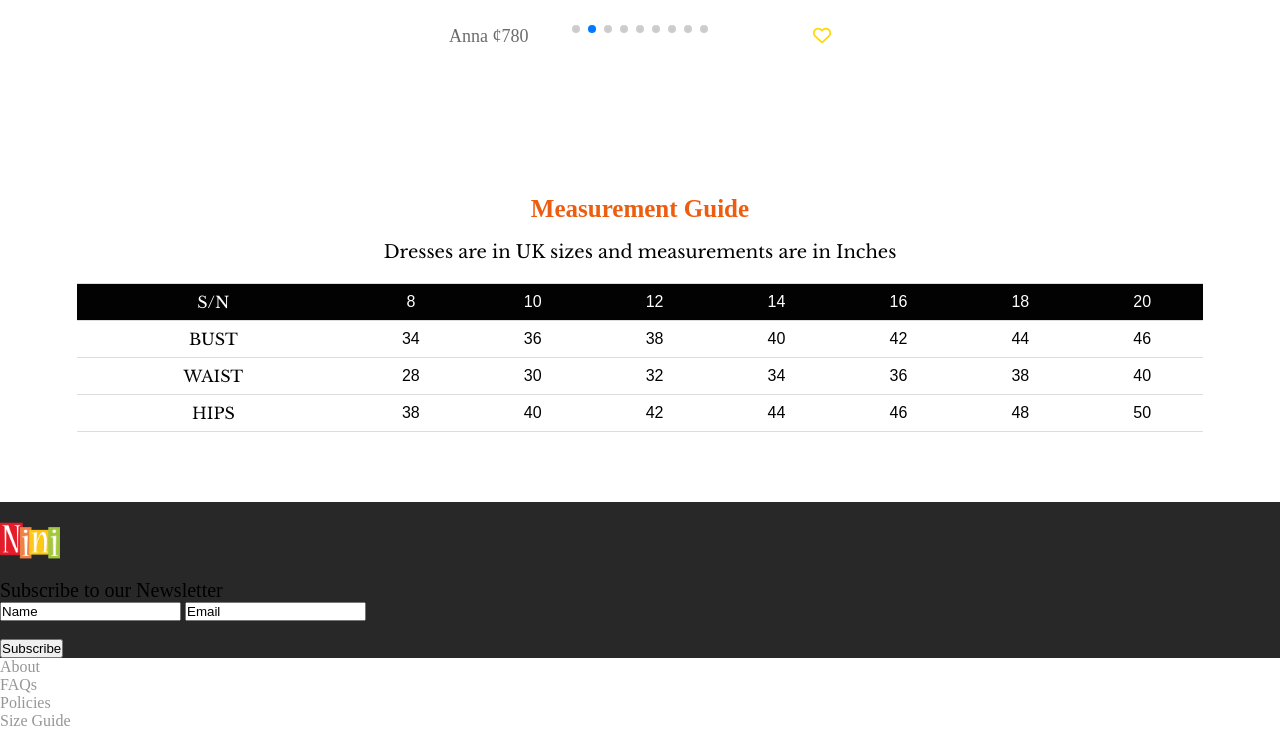
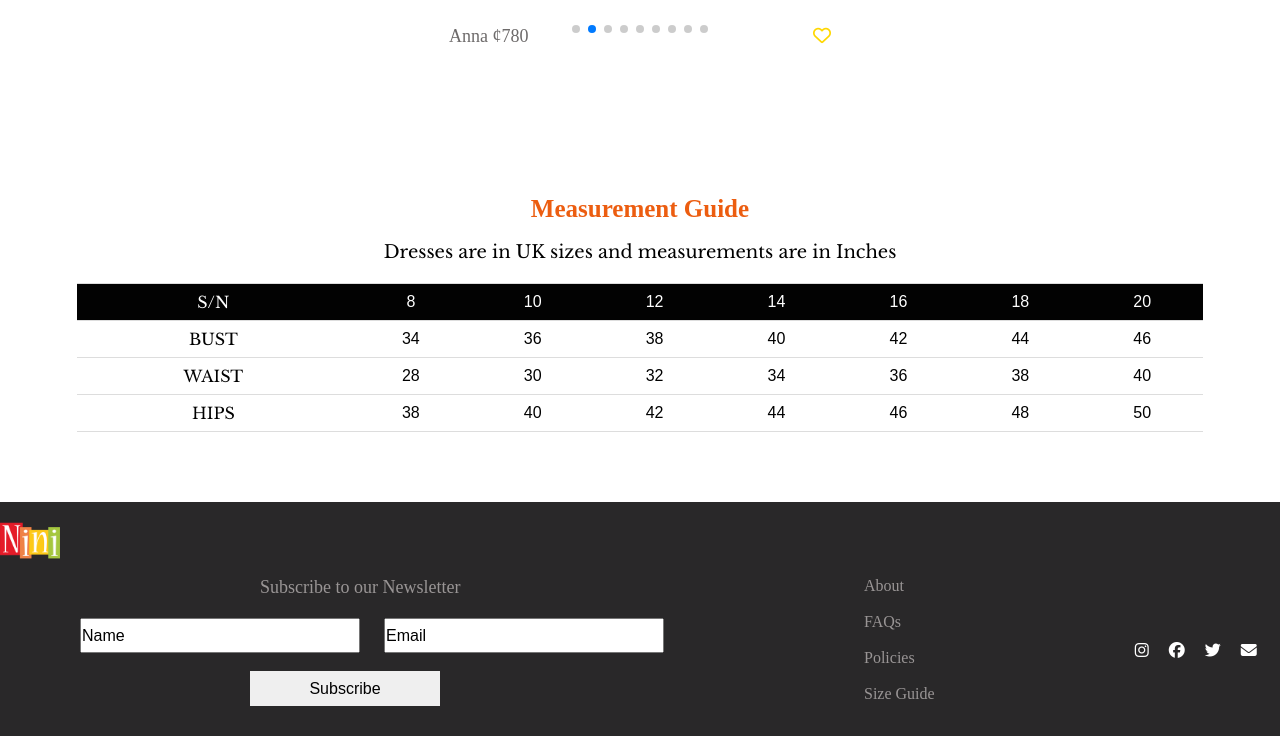
Before and after one commit to EyramAnn/Ninis-fashion_rtw, a plain HTML site: page index.html in a window 1280 px wide. Shown: the part 5652-6388 px from the top of the page. Drawn offline with nearby package versions, Linux system fonts and the light colour scheme.

Commit message:
add footer section

```diff
--- a/css/styles.css
+++ b/css/styles.css
@@ -71,7 +71,7 @@ nav {
 
 #nav-links span:hover {
   cursor: pointer;
-  color: rgb(96, 233, 69);
+  color: #ec5d10;;
   transition: .3s ease;
 
 }
@@ -130,7 +130,6 @@ header {
 
 .more:hover {
      background-color:#ec5d10;
-      /* #FDC918; */
      color: white;
 
 }
@@ -619,30 +618,65 @@ tr:nth-child(1) {
 
 #address {
   background-color: #292829;
+  display: flex;
 
 
 }
-#address img {
+
+
+
+#subscribe {
+  padding-top: 75px;
 
 }
 
+
+
+
+
 #address span:nth-child(1){
-  align-items: center;
-  font-size: 20px;
+  margin-left:200px;
+  font-size: 18px;
+  color:  #999595;
 }
 
 
-#subscribe {
-  grid-row: 1/2;
-
+#fname, #email {
+  margin-top: 20px;
+  width: 280px;
+  height: 35px;
+  margin-left: 20px;
+  font-size: 16px;
 
 }
-fname {
-  width: 100px;
+
+#submit {
+  width: 190px;
+  height: 35px;
+  margin-left: 190px;
+  font-size: 16px;
+  margin-bottom: 30px;
+  border: none;
+}
+
+#submit:hover{
+  cursor: pointer;
+  background-color:#ec5d10;
+  color: white;
+  transition: .3s ease;
 }
 
 #policies {
-  grid-row: 2/3;
-  position: absolute;
+  margin-left: 200px;
+  padding-top: 75px;
   color: #999595;
 }
+
+#icons {
+  color: white;
+  display: flex;
+  padding-top: 140px;
+  margin-left:  200px;
+
+  gap: 20px;
+}
--- a/index.html
+++ b/index.html
@@ -244,24 +244,32 @@
 
     </section>
     <footer id="address">
+        <div id="logo-image">
          <img src="./assets/logo/Nini-designstyle-colors-m.png" width="60" alt="logo">
-        <div id="subscribe">
+        </div>
+         <div id="subscribe">
             <span class="our roboto-regular-italics">Subscribe to our Newsletter</span>
             <form>
                 <label for="fname">
                     <input type="text" id="fname" name="fname" value="Name">
                 </label>
-                <label for="lname">
-                <input type="email" id="lname" name="lname" value="Email"><br><br>
+                <label for="email">
+                <input type="email" id="email" name="lname" value="Email"><br><br>
                 </label>
-                <input type="submit" value="Subscribe">
+                <input type="submit" id="submit" value="Subscribe">
             </form>
         </div>
         <div id="policies">
-            <p>About</p>
-            <p>FAQs</p>
-            <p>Policies</p>
-            <p>Size Guide</p>
+            <p>About</p><br>
+            <p>FAQs</p><br>
+            <p>Policies</p><br>
+            <p>Size Guide</p><br>
+        </div>
+        <div id="icons">
+            <p><i class="fa-brands fa-instagram"></i></p>
+            <p><i class="fa-brands fa-facebook"></i></p>
+            <p><i class="fa-brands fa-twitter"></i></p>
+            <p><i class="fa-solid fa-envelope"></i></p>
         </div>
 
     </footer>
```
